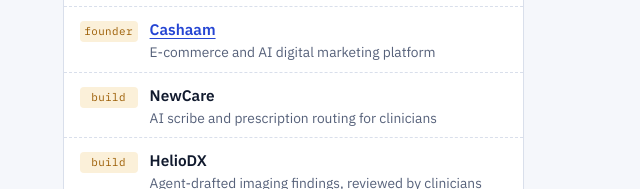
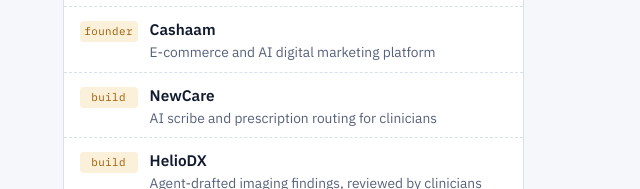
Before and after one commit to newadays/newadays.github.io, a plain HTML site: page index.html in a window 1280 px wide. Shown: the part 408-597 px from the top of the page, 636-1276 px from the left. Drawn offline with nearby package versions, Linux system fonts and the light colour scheme.

Commit message:
Remove Cashaam link from career panel

```diff
--- a/index.html
+++ b/index.html
@@ -265,7 +265,7 @@ footer { padding-block: 26px 40px; border-top: 1px solid var(--line); color: var
         <li><span class="tag">platform</span><span><span class="who">Roku</span><span class="what">Senior PM, ML Recommendations &amp; Experimentation</span></span></li>
         <li><span class="tag">platform</span><span><span class="who">YouTube</span><span class="what">PM, AI &amp; Data Platform</span></span></li>
         <li><span class="tag">field</span><span><span class="who">Google Cloud</span><span class="what">Sales Engineering Team Lead</span></span></li>
-        <li><span class="tag build">founder</span><span><span class="who"><a href="https://x.com/cashaamofficial">Cashaam</a></span><span class="what">E-commerce and AI digital marketing platform</span></span></li>
+        <li><span class="tag build">founder</span><span><span class="who">Cashaam</span><span class="what">E-commerce and AI digital marketing platform</span></span></li>
         <li><span class="tag build">build</span><span><span class="who">NewCare</span><span class="what">AI scribe and prescription routing for clinicians</span></span></li>
         <li><span class="tag build">build</span><span><span class="who">HelioDX</span><span class="what">Agent-drafted imaging findings, reviewed by clinicians</span></span></li>
         <li><span class="tag build">oss</span><span><span class="who">Open source</span><span class="what">A LangGraph scribe agent and a PM agent with its own evals</span></span></li>
```
